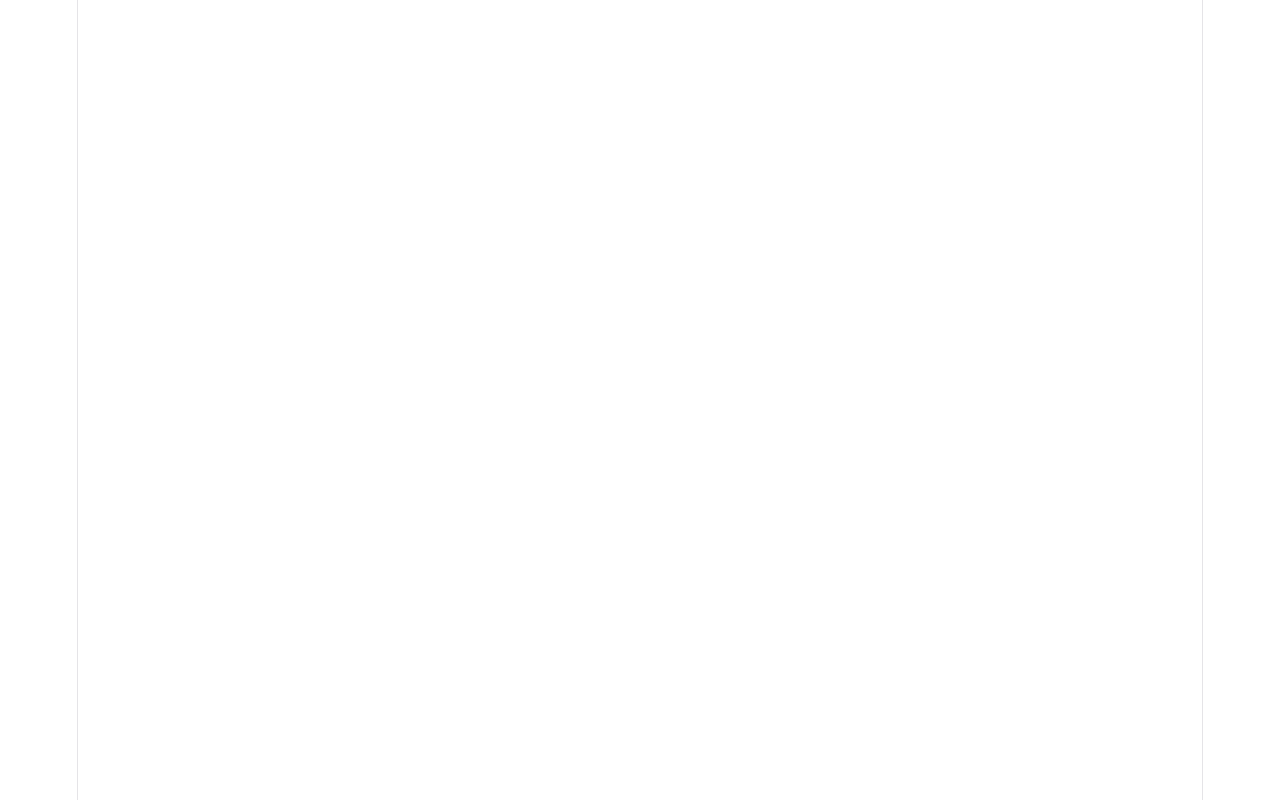
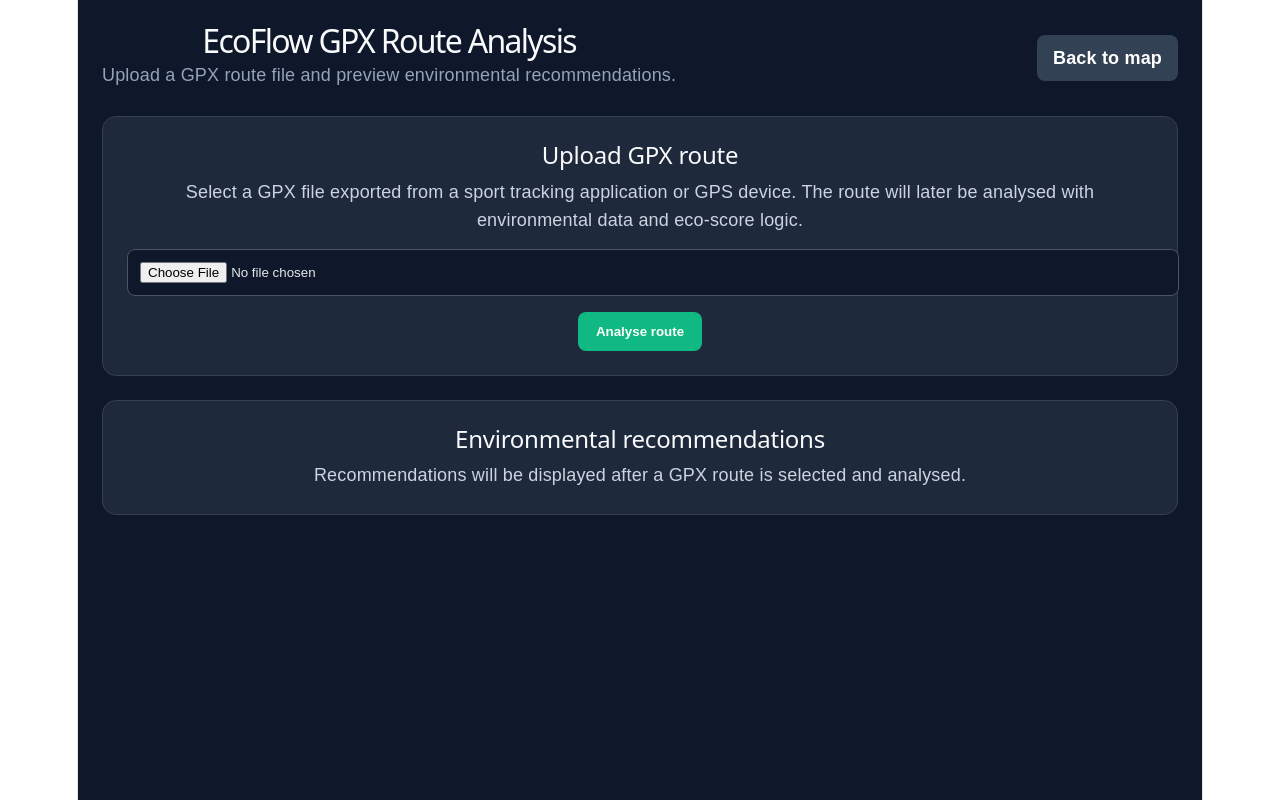
Before and after one commit to Lupet007/ecoflow, a React app in the folder frontend/: page /gpx-upload in a window 1280 px wide. Before the commit this address had no page. Built offline with nearby package versions, Linux system fonts and the light colour scheme; sample sign-in values are in the browser's storage; the HTML template or start-up script is replaced by a standard one.

Commit message:
Create GPX upload page and environmental recommendations UI

```diff
--- a/frontend/src/App.jsx
+++ b/frontend/src/App.jsx
@@ -1,5 +1,5 @@
 import { useEffect, useMemo, useState } from 'react'
-import { BrowserRouter, Routes, Route, Navigate } from 'react-router-dom'
+import { BrowserRouter, Routes, Route, Navigate, Link } from 'react-router-dom'
 import axios from 'axios'
 import { MapContainer, TileLayer, Marker, Popup } from 'react-leaflet'
 import 'leaflet/dist/leaflet.css'
@@ -7,6 +7,7 @@ import 'leaflet/dist/leaflet.css'
 import LoginPage from './pages/LoginPage'
 import RegisterPage from './pages/RegisterPage'
 import { isLoggedIn, logout } from './services/authService'
+import GpxUploadPage from './pages/GpxUploadPage'
 
 function getEnvironmentalType(productName) {
   if (!productName) return 'OTHER'
@@ -151,6 +152,21 @@ function MapPage() {
             Explore environmental conditions before choosing a walking or recreation route.
           </p>
         </div>
+
+<Link
+  to="/gpx-upload"
+  style={{
+    padding: '10px 18px',
+    background: '#10b981',
+    color: '#fff',
+    textDecoration: 'none',
+    borderRadius: '10px',
+    fontWeight: '600',
+    marginRight: '10px'
+  }}
+>
+  Upload GPX
+</Link>
 
         <button
           onClick={handleLogout}
@@ -412,6 +428,15 @@ function App() {
         <Route path="/register" element={<RegisterPage />} />
 
         <Route
+    path="/gpx-upload"
+    element={
+      <PrivateRoute>
+        <GpxUploadPage />
+      </PrivateRoute>
+    }
+  />
+
+        <Route
           path="/"
           element={
             <PrivateRoute>
--- /dev/null
+++ b/frontend/src/pages/GpxUploadPage.jsx
@@ -0,0 +1,255 @@
+import { useState } from 'react'
+import { Link } from 'react-router-dom'
+
+function GpxUploadPage() {
+  const [selectedFile, setSelectedFile] = useState(null)
+  const [uploadStatus, setUploadStatus] = useState('')
+  const [recommendations, setRecommendations] = useState([])
+
+  const handleFileChange = (event) => {
+    const file = event.target.files[0]
+
+    if (!file) return
+
+    if (!file.name.toLowerCase().endsWith('.gpx')) {
+      setUploadStatus('Please select a valid GPX file.')
+      setSelectedFile(null)
+      return
+    }
+
+    setSelectedFile(file)
+    setUploadStatus('')
+  }
+
+  const handleUpload = () => {
+    if (!selectedFile) {
+      setUploadStatus('Please select a GPX file first.')
+      return
+    }
+
+    setUploadStatus('GPX file uploaded successfully. Route analysis preview generated.')
+
+    const mockRecommendations = [
+      {
+        title: 'Recommended walking conditions',
+        ecoScore: 86,
+        level: 'Good',
+        description: 'The uploaded route is suitable for walking. Environmental conditions are acceptable for outdoor activity.'
+      },
+      {
+        title: 'Air quality recommendation',
+        ecoScore: 91,
+        level: 'Very good',
+        description: 'Air quality indicators suggest that this route is appropriate for recreation.'
+      },
+      {
+        title: 'Route safety note',
+        ecoScore: 78,
+        level: 'Moderate',
+        description: 'Some parts of the route should be checked again when real-time environmental data is available.'
+      }
+    ]
+
+    setRecommendations(mockRecommendations)
+  }
+
+  return (
+    <div style={styles.page}>
+      <header style={styles.header}>
+        <div>
+          <h1 style={styles.title}>EcoFlow GPX Route Analysis</h1>
+          <p style={styles.subtitle}>
+            Upload a GPX route file and preview environmental recommendations.
+          </p>
+        </div>
+
+        <Link to="/" style={styles.backButton}>
+          Back to map
+        </Link>
+      </header>
+
+      <main style={styles.container}>
+        <section style={styles.card}>
+          <h2 style={styles.sectionTitle}>Upload GPX route</h2>
+
+          <p style={styles.text}>
+            Select a GPX file exported from a sport tracking application or GPS device.
+            The route will later be analysed with environmental data and eco-score logic.
+          </p>
+
+          <input
+            type="file"
+            accept=".gpx"
+            onChange={handleFileChange}
+            style={styles.fileInput}
+          />
+
+          {selectedFile && (
+            <div style={styles.fileInfo}>
+              <strong>Selected file:</strong> {selectedFile.name}
+              <br />
+              <strong>File size:</strong> {(selectedFile.size / 1024).toFixed(2)} KB
+            </div>
+          )}
+
+          <button onClick={handleUpload} style={styles.uploadButton}>
+            Analyse route
+          </button>
+
+          {uploadStatus && (
+            <p style={styles.status}>
+              {uploadStatus}
+            </p>
+          )}
+        </section>
+
+        <section style={styles.card}>
+          <h2 style={styles.sectionTitle}>Environmental recommendations</h2>
+
+          {recommendations.length === 0 ? (
+            <p style={styles.text}>
+              Recommendations will be displayed after a GPX route is selected and analysed.
+            </p>
+          ) : (
+            <div style={styles.recommendationGrid}>
+              {recommendations.map((item, index) => (
+                <div key={index} style={styles.recommendationCard}>
+                  <h3 style={styles.recommendationTitle}>{item.title}</h3>
+
+                  <div style={styles.scoreBox}>
+                    Eco-score: {item.ecoScore}/100
+                  </div>
+
+                  <p style={styles.level}>
+                    Level: {item.level}
+                  </p>
+
+                  <p style={styles.text}>
+                    {item.description}
+                  </p>
+                </div>
+              ))}
+            </div>
+          )}
+        </section>
+      </main>
+    </div>
+  )
+}
+
+const styles = {
+  page: {
+    minHeight: '100vh',
+    background: '#0f172a',
+    color: '#e5e7eb',
+    fontFamily: 'Arial, sans-serif',
+  },
+  header: {
+    maxWidth: '1100px',
+    margin: '0 auto',
+    padding: '28px 24px',
+    display: 'flex',
+    justifyContent: 'space-between',
+    alignItems: 'center',
+  },
+  title: {
+    margin: 0,
+    fontSize: '32px',
+    color: '#f8fafc',
+  },
+  subtitle: {
+    marginTop: '8px',
+    color: '#94a3b8',
+  },
+  backButton: {
+    padding: '10px 16px',
+    background: '#334155',
+    color: '#fff',
+    textDecoration: 'none',
+    borderRadius: '8px',
+    fontWeight: '600',
+  },
+  container: {
+    maxWidth: '1100px',
+    margin: '0 auto',
+    padding: '0 24px 32px',
+    display: 'grid',
+    gap: '24px',
+  },
+  card: {
+    background: '#1e293b',
+    borderRadius: '14px',
+    padding: '24px',
+    border: '1px solid #334155',
+  },
+  sectionTitle: {
+    marginTop: 0,
+    color: '#f8fafc',
+  },
+  text: {
+    color: '#cbd5e1',
+    lineHeight: 1.6,
+  },
+  fileInput: {
+    marginTop: '14px',
+    marginBottom: '16px',
+    padding: '12px',
+    background: '#0f172a',
+    color: '#e5e7eb',
+    border: '1px solid #475569',
+    borderRadius: '8px',
+    width: '100%',
+  },
+  fileInfo: {
+    background: '#0f172a',
+    padding: '14px',
+    borderRadius: '8px',
+    marginBottom: '16px',
+    color: '#cbd5e1',
+  },
+  uploadButton: {
+    padding: '12px 18px',
+    background: '#10b981',
+    color: '#fff',
+    border: 'none',
+    borderRadius: '8px',
+    cursor: 'pointer',
+    fontWeight: '700',
+  },
+  status: {
+    marginTop: '14px',
+    color: '#86efac',
+    fontWeight: '600',
+  },
+  recommendationGrid: {
+    display: 'grid',
+    gridTemplateColumns: 'repeat(auto-fit, minmax(240px, 1fr))',
+    gap: '16px',
+    marginTop: '16px',
+  },
+  recommendationCard: {
+    background: '#0f172a',
+    border: '1px solid #334155',
+    borderRadius: '12px',
+    padding: '18px',
+  },
+  recommendationTitle: {
+    marginTop: 0,
+    color: '#f8fafc',
+  },
+  scoreBox: {
+    background: '#10b981',
+    color: '#fff',
+    padding: '8px 12px',
+    borderRadius: '8px',
+    display: 'inline-block',
+    fontWeight: '700',
+    marginBottom: '10px',
+  },
+  level: {
+    color: '#facc15',
+    fontWeight: '600',
+  },
+}
+
+export default GpxUploadPage
```
Also changed, not shown: 1 other file (tests, documents, lock files or other folders).
